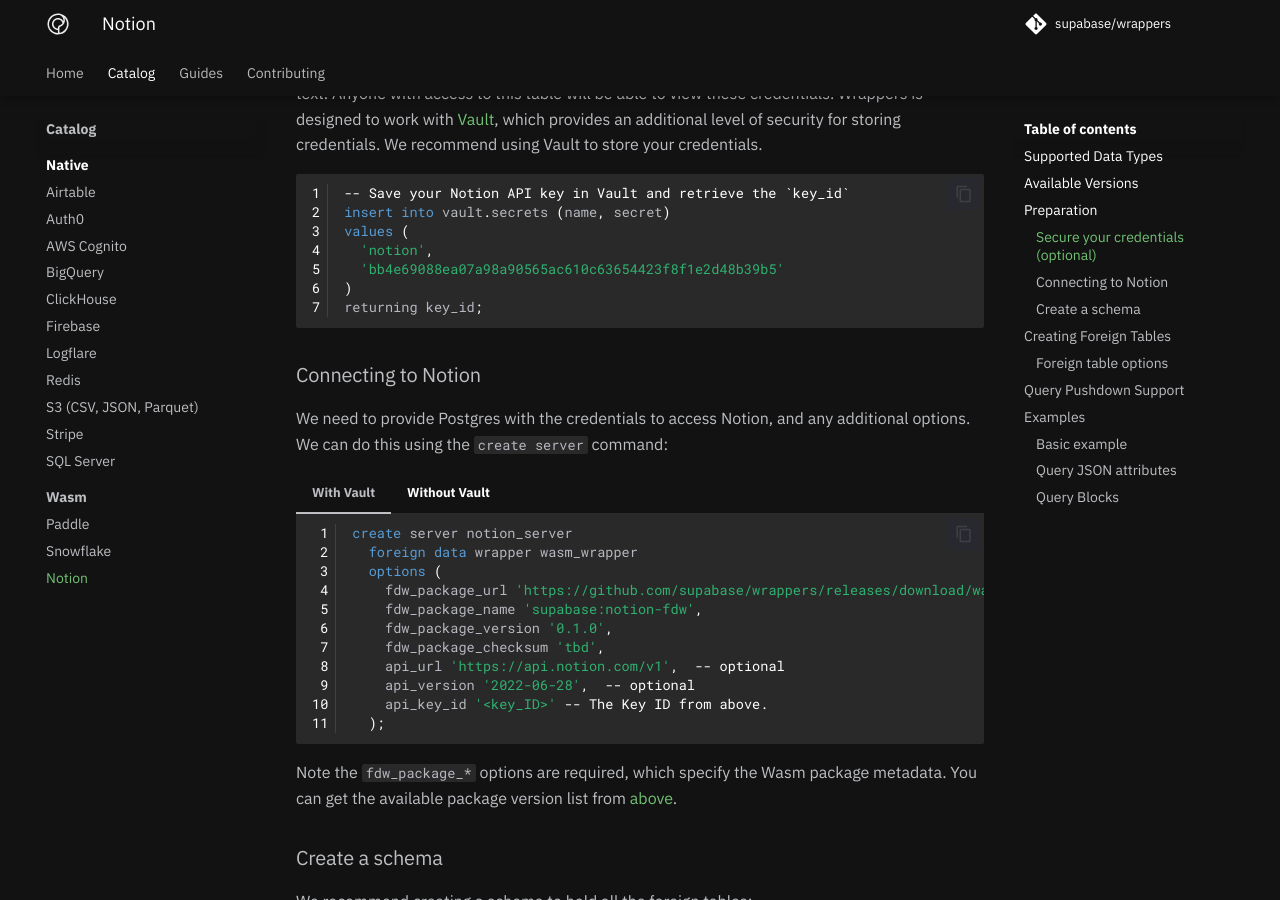
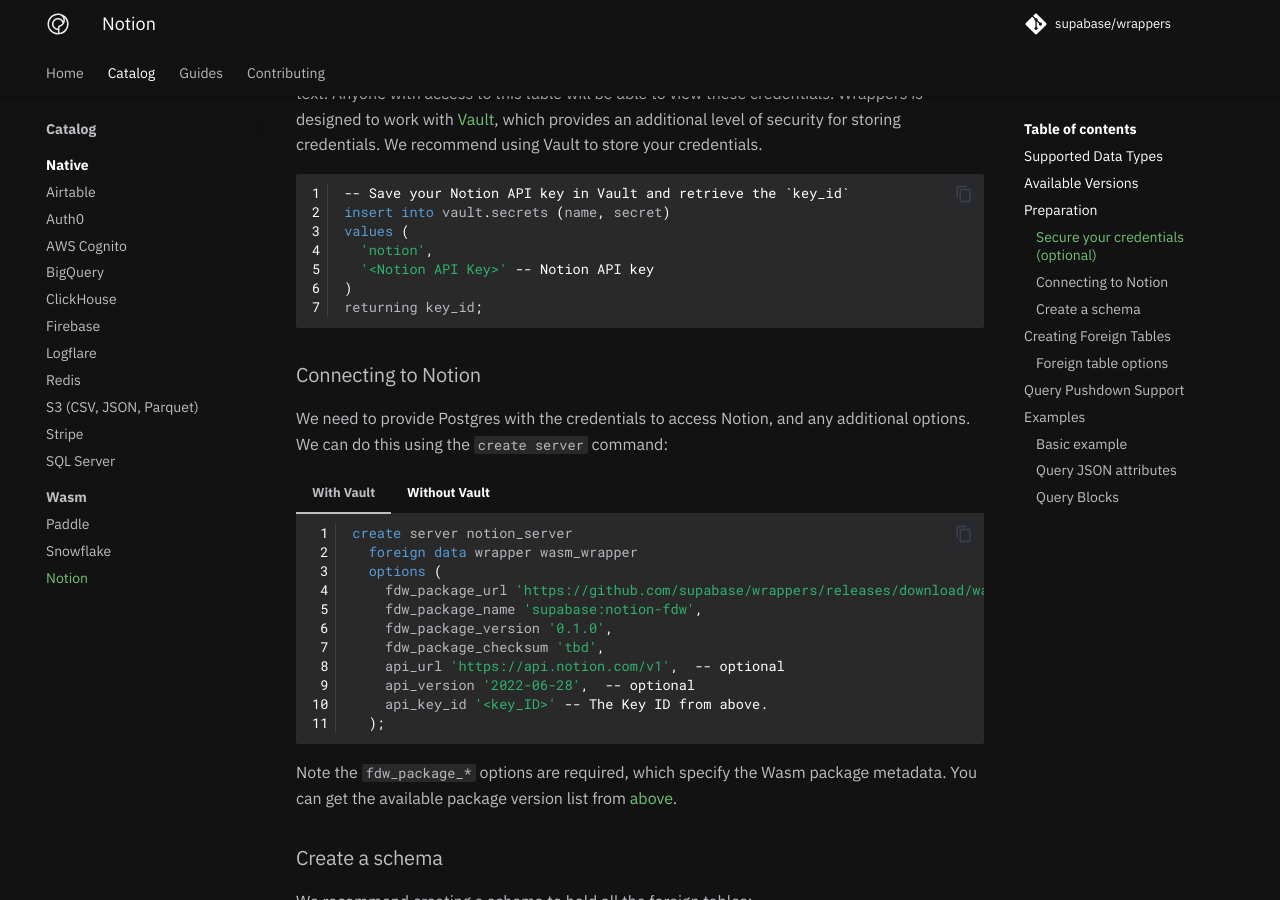
Before and after one commit to supabase/wrappers, an MkDocs documentation site: the page built from docs/catalog/notion.md, in a window 1280 px wide and 900 px high, scrolled down 1457 px. Built offline with MkDocs 1.6.1 and Material for MkDocs 9.7.7, drawn with Linux system fonts in a browser that asks for light colours; comment, search, counter and statistics services are not loaded.

Commit message:
change api key in docs

````diff
--- a/docs/catalog/notion.md
+++ b/docs/catalog/notion.md
@@ -60,7 +60,7 @@
 insert into vault.secrets (name, secret)
 values (
   'notion',
-  'bb4e69088ea07a98a90565ac610c63654423f8f1e2d48b39b5'
+  '<Notion API Key>' -- Notion API key
 )
 returning key_id;
 ```
@@ -97,7 +97,7 @@
         fdw_package_checksum 'tbd',
         api_url 'https://api.notion.com/v1',  -- optional
         api_version '2022-06-28',  -- optional
-        api_key 'bb4e69088ea07a98a90565ac610c63654423f8f1e2d48b39b5'
+        api_key 'secret_xxxxx'  -- Notion API key
       );
     ```
 
````
